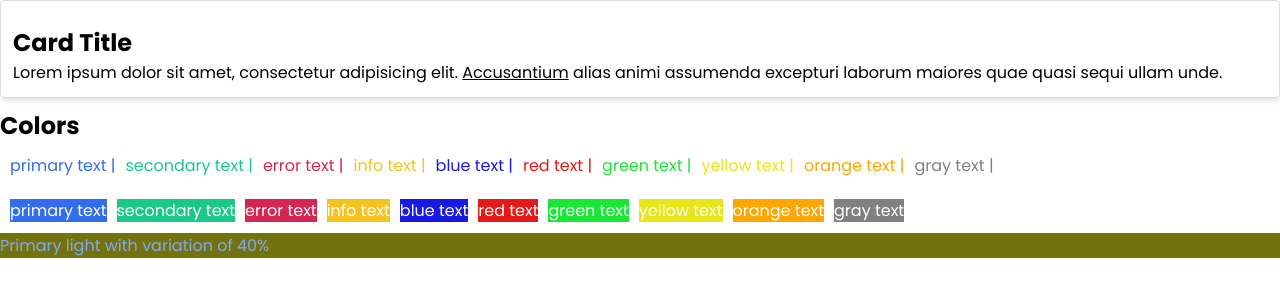
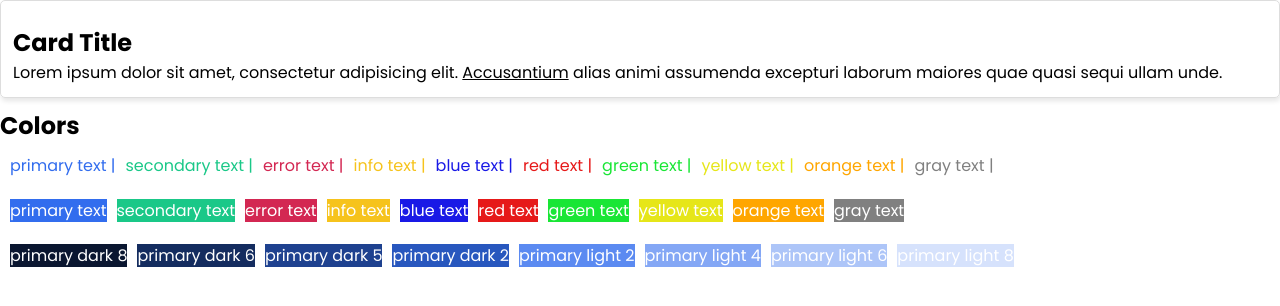
Before and after one commit to Erhahon-Imafidon/customStyling-library, a React (Vite) app: page / in a window 1280 px wide. Shown: the top 306 px of the page. Built offline with nearby package versions, Linux system fonts and the light colour scheme.

Commit message:
Modified the colors component to avoid overlaps

```diff
--- a/src/App.tsx
+++ b/src/App.tsx
@@ -1,5 +1,5 @@
 import { Cards, Colors } from './components/index.tsx';
-import { colorsData, colorsBgData } from './data.ts';
+import { colorsData, colorsBgData, colorsVarData } from './data.ts';
 
 const App = () => {
     return (
@@ -9,10 +9,8 @@ const App = () => {
                 <h2>Colors</h2>
                 <Colors data={colorsData} />
                 <Colors data={colorsBgData} />
+                <Colors data={colorsVarData} />
             </div>
-            <p className="text-primary-light-4 bg-yellow-dark-5">
-                Primary light with variation of 40%
-            </p>
         </>
     );
 };
--- a/src/components/Colors.tsx
+++ b/src/components/Colors.tsx
@@ -1,19 +1,30 @@
 interface ColorsProp {
-    data: { textColor?: string; text: string; bgColor?: string }[];
+    data: {
+        textColor?: string;
+        text: string;
+        bgColor?: string;
+        variations?: string;
+    }[];
 }
 
 const Colors = ({ data }: ColorsProp) => {
     return (
         <ul style={styles}>
             {data.map((item, index) => {
-                const { textColor, bgColor, text } = item;
+                const { textColor, bgColor, text, variations } = item;
                 return (
                     <li key={index}>
-                        {textColor && !bgColor && (
+                        {textColor && !bgColor && !variations && (
                             <span className={`${textColor}`}>{text} | </span>
                         )}
-                        {textColor && bgColor && (
+                        {textColor && bgColor && !variations && (
                             <span className={`${textColor} ${bgColor}`}>
+                                {text}
+                            </span>
+                        )}
+
+                        {variations && (
+                            <span className={`${textColor} ${variations}`}>
                                 {text}
                             </span>
                         )}
--- a/src/data.ts
+++ b/src/data.ts
@@ -27,3 +27,46 @@ export const colorsBgData = [
     { textColor: 'text-white', text: 'orange text', bgColor: 'bg-orange' },
     { textColor: 'text-white', text: 'gray text', bgColor: 'bg-gray' },
 ];
+
+export const colorsVarData = [
+    {
+        textColor: 'text-white',
+        text: 'primary dark 8',
+        variations: 'bg-primary-dark-8',
+    },
+    {
+        textColor: 'text-white',
+        text: 'primary dark 6',
+        variations: 'bg-primary-dark-6',
+    },
+    {
+        textColor: 'text-white',
+        text: 'primary dark 5',
+        variations: 'bg-primary-dark-4',
+    },
+    {
+        textColor: 'text-white',
+        text: 'primary dark 2',
+        variations: 'bg-primary-dark-2',
+    },
+    {
+        textColor: 'text-white',
+        text: 'primary light 2',
+        variations: 'bg-primary-light-2',
+    },
+    {
+        textColor: 'text-white',
+        text: 'primary light 4',
+        variations: 'bg-primary-light-4 text-white',
+    },
+    {
+        textColor: 'text-white',
+        text: 'primary light 6',
+        variations: 'bg-primary-light-6',
+    },
+    {
+        textColor: 'text-white',
+        text: 'primary light 8',
+        variations: 'bg-primary-light-8',
+    },
+];
```
